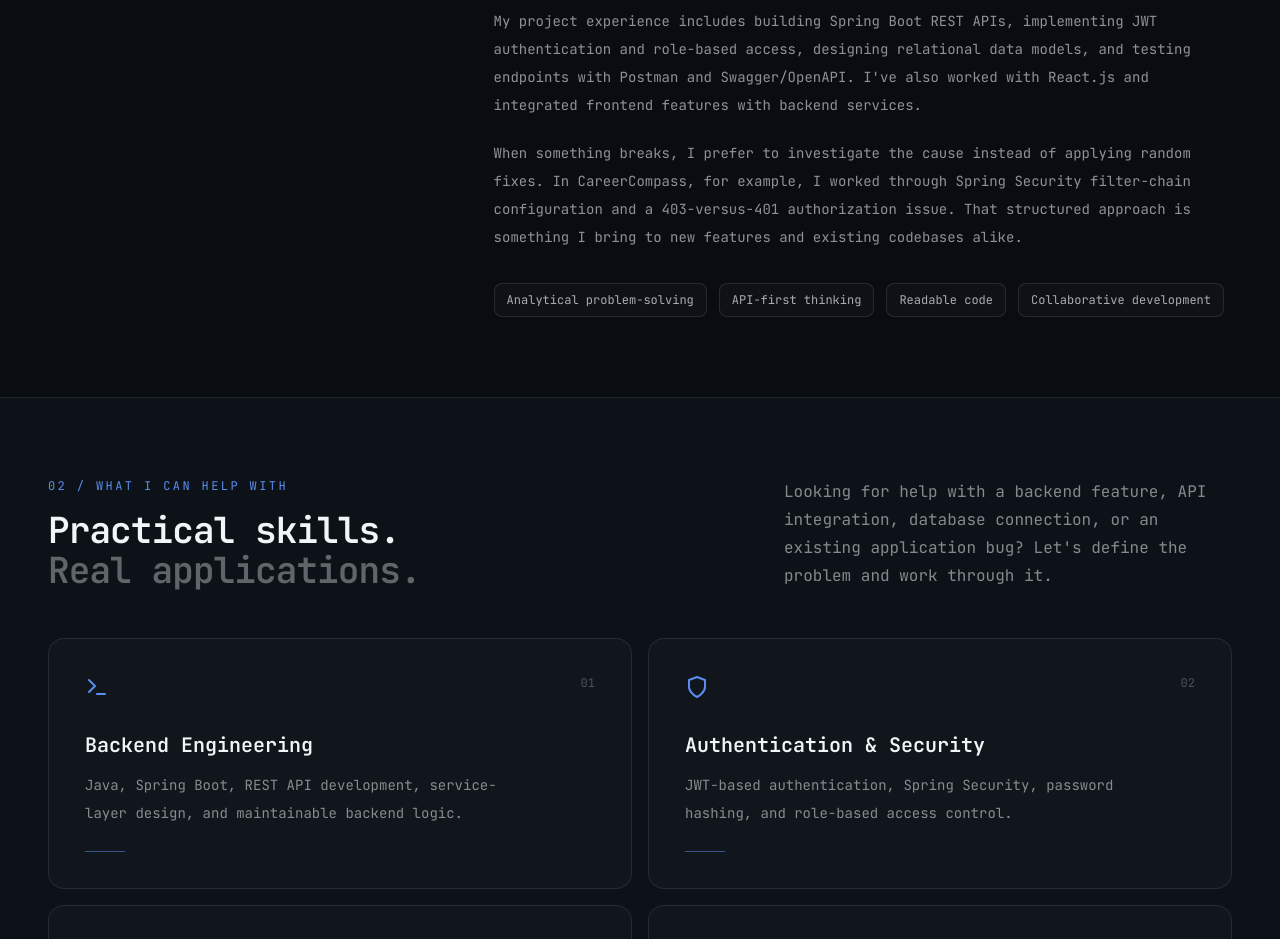
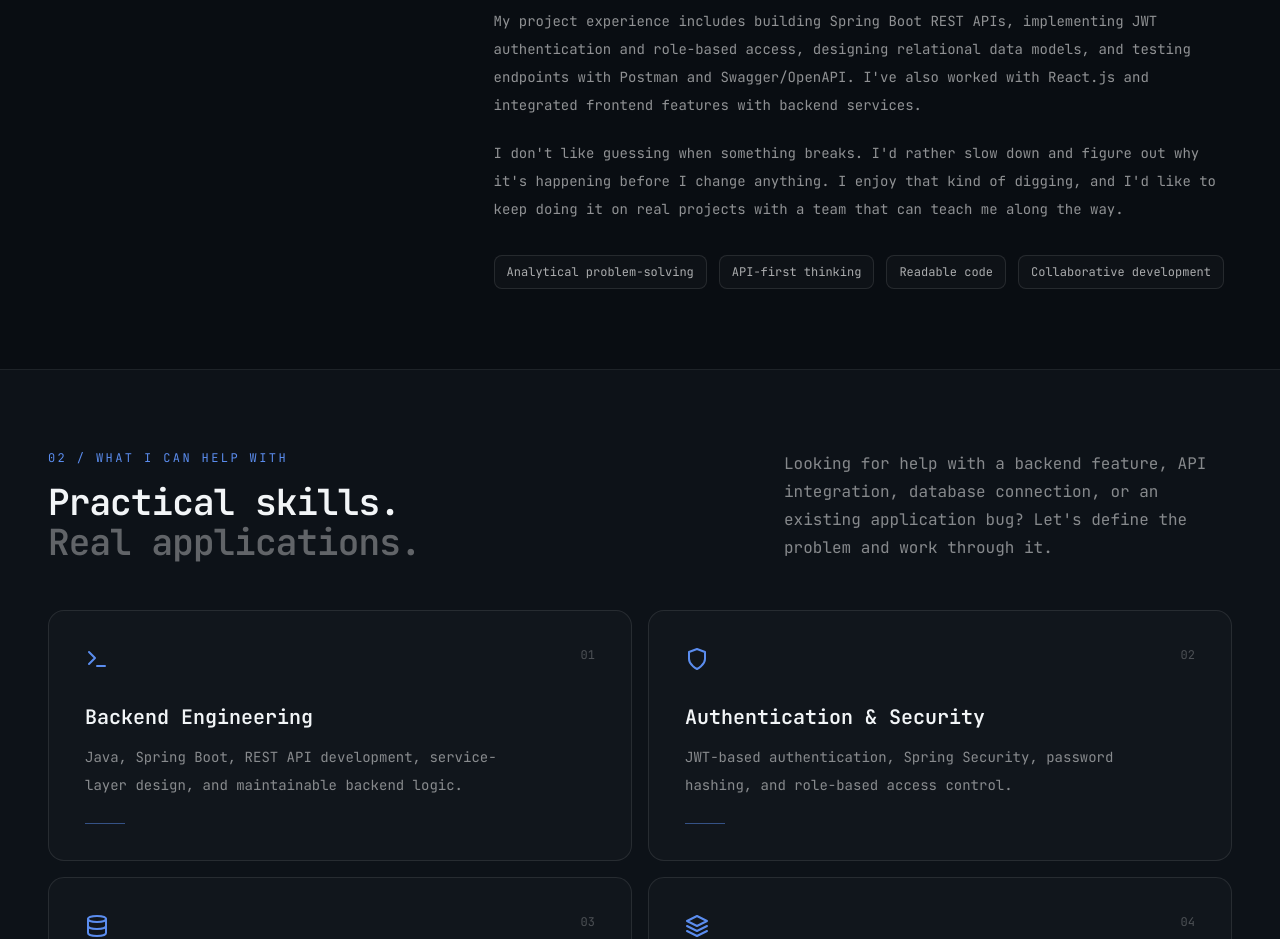
Before and after one commit to ShivaniKaiche24/shivani-portfolio, a Next.js app: page / in a window 1280 px wide. Shown: the part 900-1839 px from the top of the page. Built offline with nearby package versions, Linux system fonts and the light colour scheme; no server answers.

Commit message:
Imporved page.jsx some features

```diff
--- a/app/page.jsx
+++ b/app/page.jsx
@@ -454,12 +454,11 @@ const Home = () => {
               </p>
 
               <p className="mt-5 text-sm leading-7 text-white/55">
-                When something breaks, I prefer to investigate the cause
-                instead of applying random fixes. In CareerCompass, for
-                example, I worked through Spring Security filter-chain
-                configuration and a 403-versus-401 authorization issue.
-                That structured approach is something I bring to new
-                features and existing codebases alike.
+                I don't like guessing when something breaks. I'd rather
+                slow down and figure out why it's happening before I
+                change anything. I enjoy that kind of digging, and I'd
+                like to keep doing it on real projects with a team that
+                can teach me along the way.
               </p>
 
               <div className="mt-8 flex flex-wrap gap-3">
```
